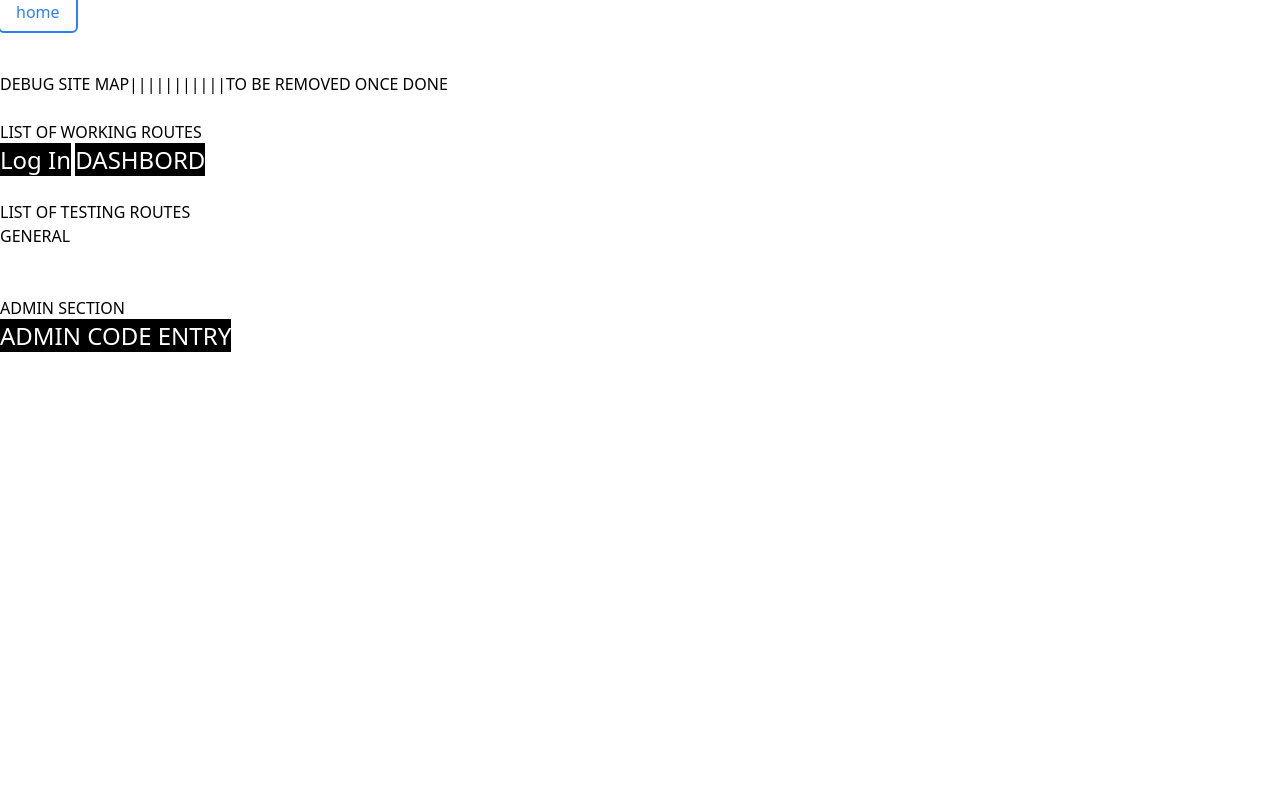
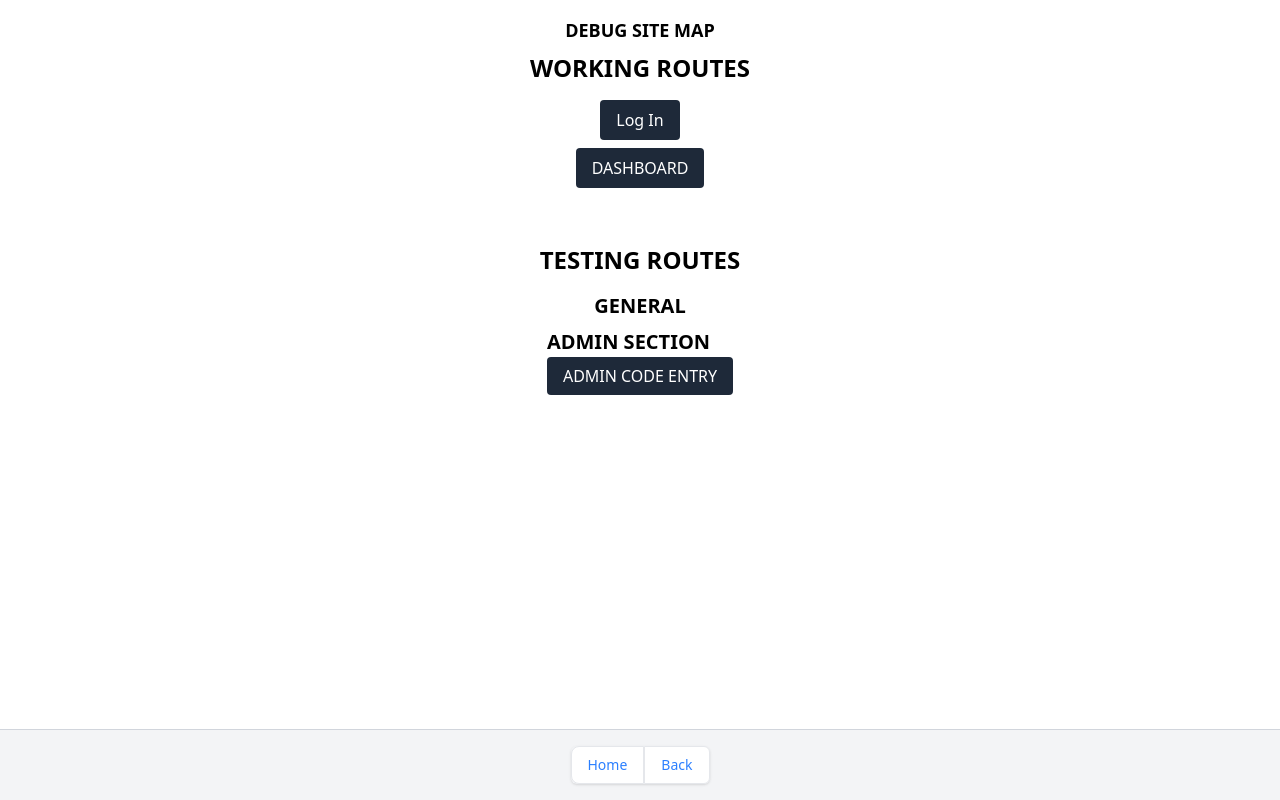
Before and after one commit to amraaz/okarm-frontend, a SvelteKit app in the folder Okarm/: page / in a window 1280 px wide. Built offline with nearby package versions, Linux system fonts and the light colour scheme.

Commit message:
made a load of cosmetic changes

```diff
--- a/Okarm/src/routes/+layout.svelte
+++ b/Okarm/src/routes/+layout.svelte
@@ -1,11 +1,25 @@
 <script>
-	import '../app.css';
-	let { children } = $props();
+    import '../app.css';
+    let { children } = $props();
+
+    let backButton = () => {
+        window.history.back();
+    };
 </script>
-<div>
-	<a href="/" class="outline-2 outline-blue-500 text-blue-500 px-4 py-2 rounded hover:bg-blue-500 hover:text-white transition duration-200">home</a>
-	<br/>
-	<br/>
-	<br/>
-	{@render children()}
+
+<div class="flex flex-col min-h-screen">
+    <main class="flex-grow">
+        {@render children()}
+    </main>
+
+    <footer class="bg-gray-100 border-t border-gray-300 py-4 text-center sticky bottom-0">
+        <div class="inline-flex rounded-md shadow-sm" role="group">
+            <a href="/" class="px-4 py-2 text-sm font-medium text-blue-500 bg-white border border-gray-200 rounded-l-lg hover:bg-blue-500 hover:text-white focus:z-10 focus:ring-2 focus:ring-blue-500 focus:text-blue-500 dark:bg-gray-700 dark:border-gray-600 dark:text-white dark:hover:text-white dark:hover:bg-gray-600 dark:focus:ring-blue-500 dark:focus:text-white">
+                Home
+            </a>
+            <button onclick={backButton} class="px-4 py-2 text-sm font-medium text-blue-500 bg-white border border-gray-200 rounded-r-md hover:bg-blue-500 hover:text-white focus:z-10 focus:ring-2 focus:ring-blue-500 focus:text-blue-500 dark:bg-gray-700 dark:border-gray-600 dark:text-white dark:hover:text-white dark:hover:bg-gray-600 dark:focus:ring-blue-500 dark:focus:text-white">
+                Back
+            </button>
+        </div>
+    </footer>
 </div>
--- a/Okarm/src/routes/+page.svelte
+++ b/Okarm/src/routes/+page.svelte
@@ -1,22 +1,22 @@
-<!-- <button class=" text-blue-100 bg-black" >
-    Login with Google
-</button> -->
+<div class="container mx-auto p-4 flex flex-col items-center">
+    <h3 class="text-lg font-semibold mb-2">DEBUG SITE MAP</h3>
 
-<div>
-    <h3>DEBUG SITE MAP|||||||||||TO BE REMOVED ONCE DONE</h3>
-    <br/>
-    <h1>LIST OF WORKING ROUTES</h1>
-    <a href="/authenticate" class=" duration-300 bg-black text-white text-2xl text hover:text-pink-200" >Log In</a>
-    <a href="/me" class=" duration-300 bg-black text-white text-2xl text hover:text-pink-200" >DASHBORD</a>
-    <br/>
-    <br/>
-    <h1>LIST OF TESTING ROUTES</h1>
-    <h3>GENERAL</h3>
-    <br/>
-    <br/>
-    <h3>ADMIN SECTION</h3>
-    <a href="/ADMINISTRATION" class=" duration-300 bg-black text-white text-2xl text hover:text-pink-200" >ADMIN CODE ENTRY</a>
-    <br/>
-    <br/>
+    <div class="mb-6 flex flex-col items-center">
+        <h1 class="text-2xl font-bold mb-4">WORKING ROUTES</h1>
+        <a href="/authenticate" class="px-4 py-2 bg-gray-800 text-white rounded hover:bg-gray-700 transition duration-300 mb-2">Log In</a>
+        <a href="/me" class="px-4 py-2 bg-gray-800 text-white rounded hover:bg-gray-700 transition duration-300">DASHBOARD</a>
+    </div>
 
+    <div class="mb-6 flex flex-col items-center mt-8">
+        <h1 class="text-2xl font-bold mb-4">TESTING ROUTES</h1>
+
+        <div>
+            <h3 class="text-xl font-semibold mb-2">GENERAL</h3>
+        </div>
+
+        <div>
+            <h3 class="text-xl font-semibold mb-2">ADMIN SECTION</h3>
+            <a href="/ADMINISTRATION" class="px-4 py-2 bg-gray-800 text-white rounded hover:bg-gray-700 transition duration-300">ADMIN CODE ENTRY</a>
+        </div>
+    </div>
 </div>
```
